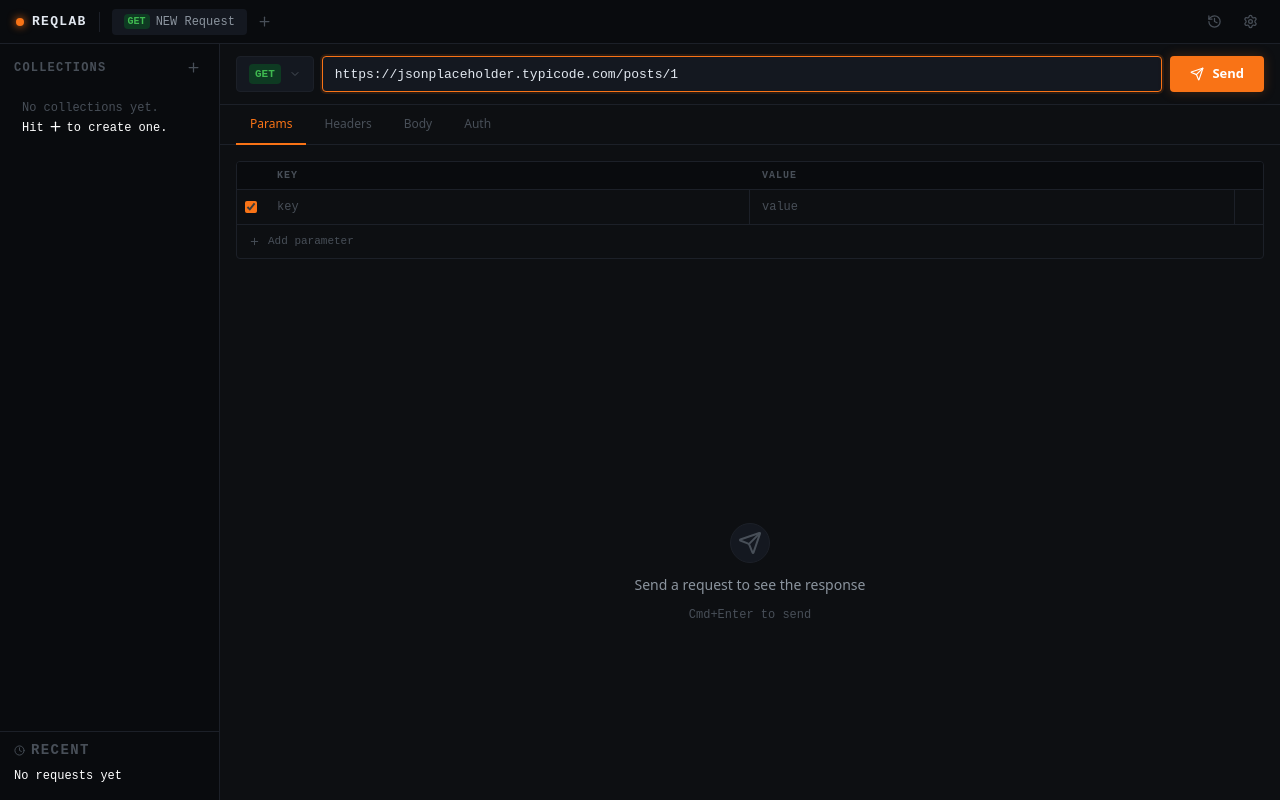
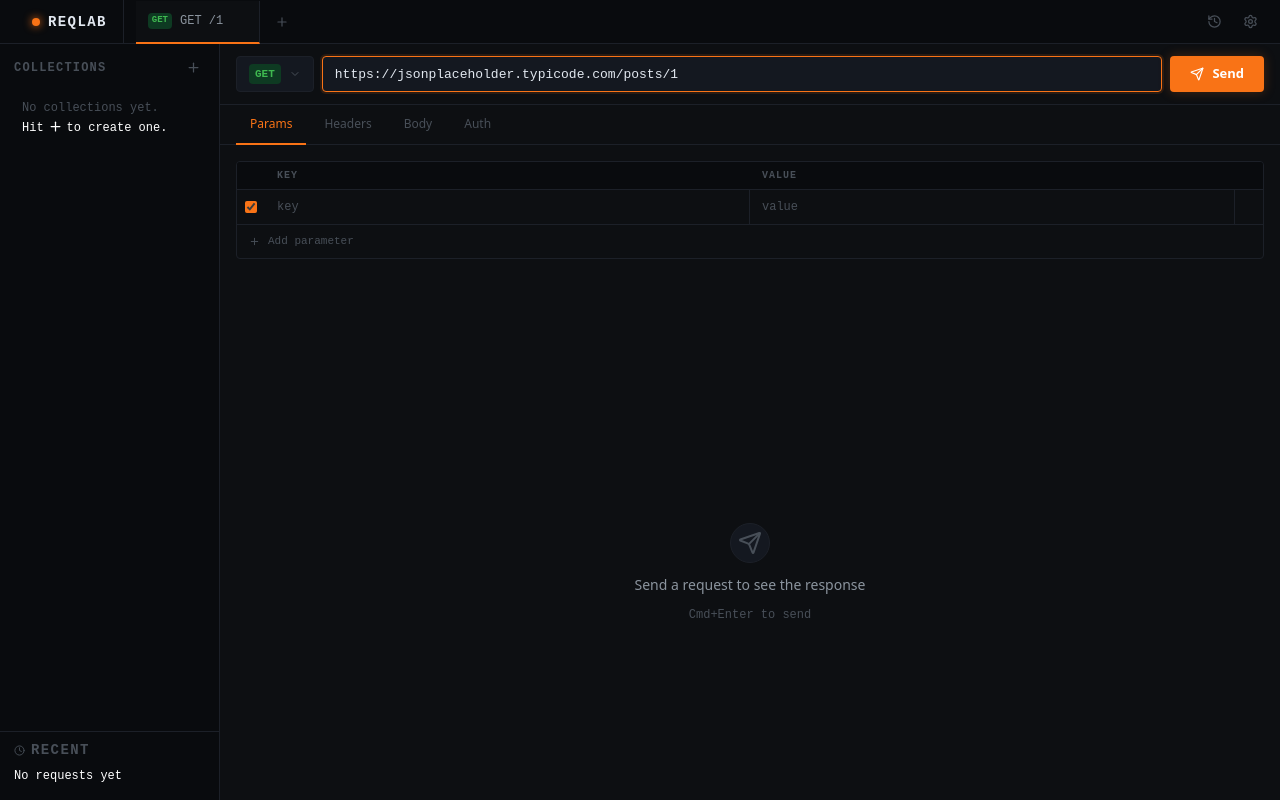
Before and after one commit to vilnout/ReqLab, a React (Vite) app: page / in a window 1280 px wide. Built offline with nearby package versions, Linux system fonts and the light colour scheme.

Commit message:
feat: add ability to have multiple independent tabs

```diff
--- a/src/components/layout/TopBar.tsx
+++ b/src/components/layout/TopBar.tsx
@@ -1,37 +1,61 @@
-import { History, Plus, Settings } from "lucide-react";
+import { MethodBadge } from "@/components/request/MethodSelector";
+import { useRequestStore } from "@/stores/requestStore";
+import { History, Plus, Settings, X } from "lucide-react";
 
 export const TopBar = () => {
+  const tabs = useRequestStore((s) => s.tabs);
+  const activeTabId = useRequestStore((s) => s.activeTabId);
+  const addTab = useRequestStore((s) => s.addTab);
+  const closeTab = useRequestStore((s) => s.closeTab);
+  const setActiveTab = useRequestStore((s) => s.setActiveTab);
   return (
-    <header className="bg-surface-overlay h-11 flex shrink-0 items-center gap-3 px-4 border-b border-border-default">
-      <div className="flex items-center gap-2">
-        <div className="w-2 h-2 rounded-full bg-accent shadow-[0_0_8px_var(--color-accent)]" />
-        <span className="font-mono text-[13px] font-semibold text-text-primary tracking-widest">
+    <header className="bg-surface-overlay border-border-default flex h-11 shrink-0 items-center gap-3 border-b px-4">
+      <div className="border-border-default flex h-full shrink-0 items-center gap-2 border-r px-4">
+        <div className="bg-accent h-2 w-2 rounded-full shadow-[0_0_8px_var(--color-accent)]" />
+        <span className="text-text-primary font-mono text-sm font-semibold tracking-widest">
           REQLAB
         </span>
       </div>
 
-      <div className="w-px h-5 bg-border-default" />
-
-      <div className="flex items-center gap-1 flex-1">
-        <div className="text-text-primary flex items-center gap-1.5 px-3 py-1 rounded bg-surface-raised">
-          <span className="font-mono text-[10px] font-semibold px-1 rounded bg-status-success-bg text-status-success">
-            GET
-          </span>
-          <span className="font-mono text-[12px] text-text-muted">
-            NEW Request
-          </span>
-        </div>
-        <button className="topbar-buttons">
-          <Plus size={15} />
+      <div className="flex h-full flex-1 items-center gap-1">
+        {tabs.map((tab) => {
+          const isActive = tab.id === activeTabId;
+          return (
+            <div
+              key={tab.id}
+              onClick={() => setActiveTab(tab.id)}
+              className={`group border-border-default flex h-full max-w-45 min-w-0 shrink-0 cursor-pointer items-center gap-2 border-r px-3 transition-colors ${isActive ? "bg-surface-base border-b-accent -mb-px border-b-2" : "bg-surface-overlay hover:bg-surface-raised"}`}
+            >
+              <MethodBadge method={tab.config.method} size="sm" />
+              <span className="text-text-muted min-w-0 flex-1 truncate font-mono text-xs">
+                {tab.label}
+              </span>
+              <button
+                onClick={(e) => {
+                  e.stopPropagation();
+                  closeTab(tab.id);
+                }}
+                className="text-text-ghost hover:text-text-primary hover:bg-surface-raised shrink-0 cursor-pointer rounded p-0.5 opacity-0 transition-all group-hover:opacity-100"
+              >
+                <X size={12} strokeWidth={2} />
+              </button>
+            </div>
+          );
+        })}
+        <button
+          onClick={addTab}
+          className="text-text-ghost hover:text-accent hover:bg-surface-raised flex h-full w-9 shrink-0 cursor-pointer items-center justify-center transition-colors"
+        >
+          <Plus size={14} strokeWidth={2} />
         </button>
       </div>
 
       <div className="flex items-center gap-2">
         <button className="topbar-buttons" title="History">
-          <History size={15} />
+          <History size={15} strokeWidth={2} />
         </button>
         <button className="topbar-buttons" title="Settings">
-          <Settings size={15} />
+          <Settings size={15} strokeWidth={2} />
         </button>
       </div>
     </header>
```
